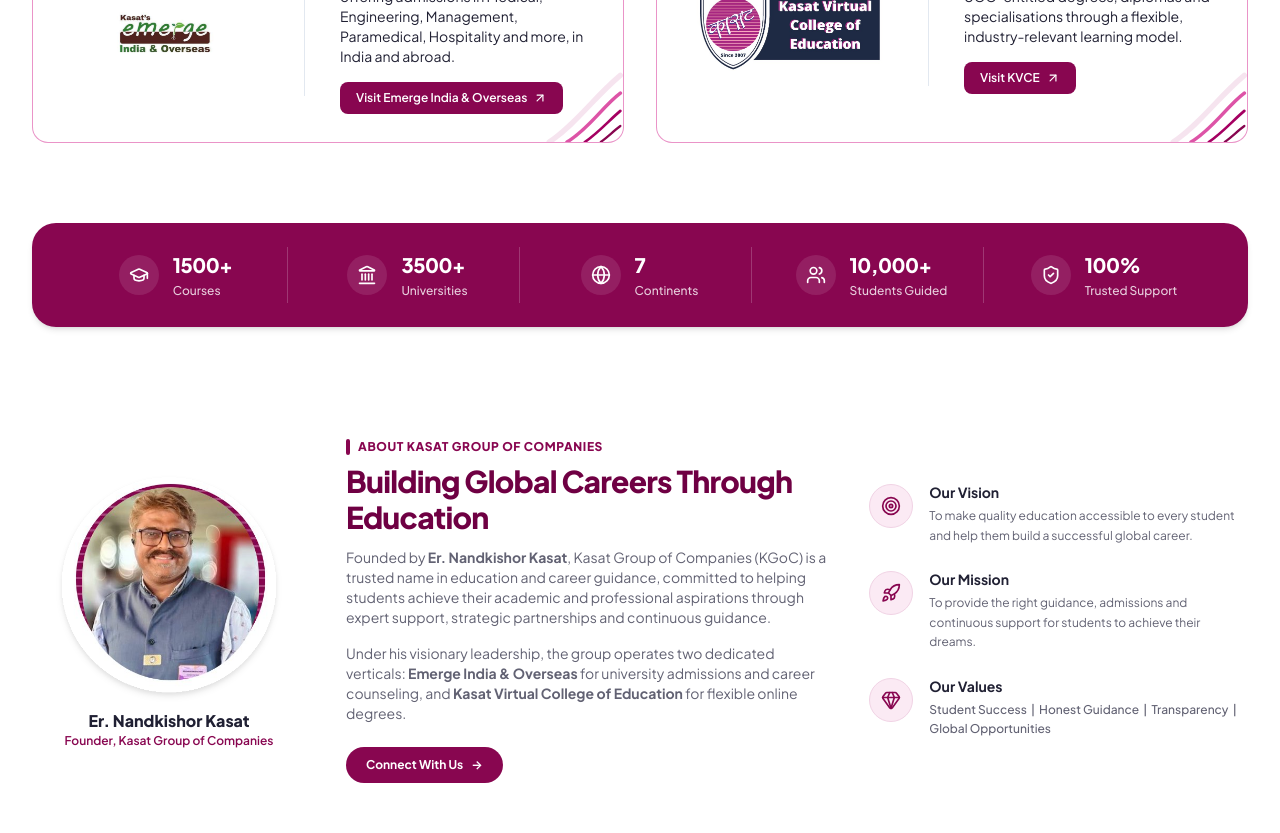
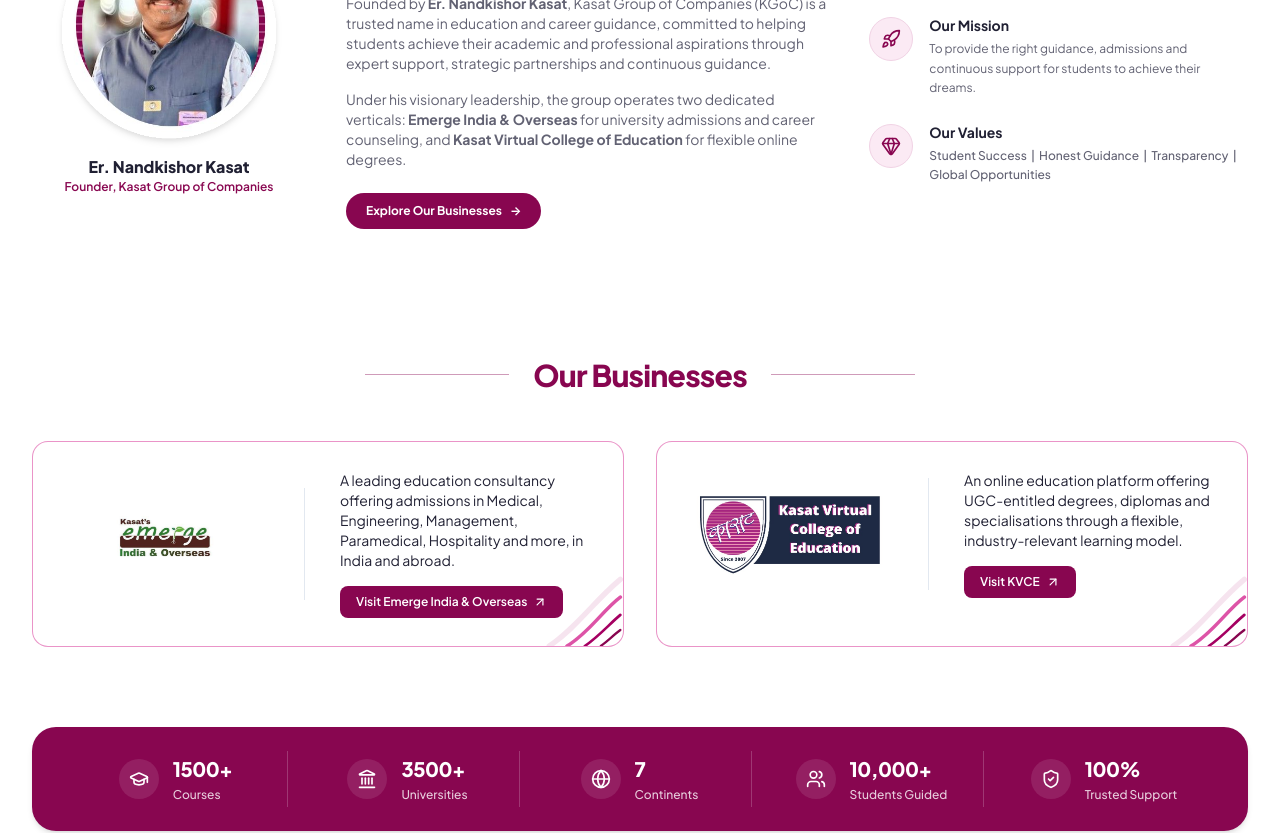
Before and after one commit to nishi-kasat/kgoc, a React (Vite) app: page / in a window 1280 px wide. Shown: the part 840-1673 px from the top of the page. Built offline with nearby package versions, Linux system fonts and the light colour scheme.

Commit message:
feat: reorder sections so Our Businesses is placed after About KGoC

```diff
--- a/src/App.jsx
+++ b/src/App.jsx
@@ -1,9 +1,9 @@
 import React from 'react';
 import { Navbar } from './components/Navbar';
 import { Hero } from './components/Hero';
+import { About } from './components/About';
 import { Businesses } from './components/Businesses';
 import { StatsBanner } from './components/StatsBanner';
-import { About } from './components/About';
 import { Contact } from './components/Contact';
 import { Footer } from './components/Footer';
 
@@ -14,17 +14,17 @@ function App() {
       <Navbar />
 
       <main>
-        {/* 1. Hero Section with user-specified sunset graduate image */}
+        {/* 1. Hero Section */}
         <Hero />
 
-        {/* 2. Our Businesses Section */}
+        {/* 2. About KGoC, Founder & Vision/Mission/Values */}
+        <About />
+
+        {/* 3. Our Businesses Section (Placed after About KGoC) */}
         <Businesses />
 
-        {/* 3. Deep Magenta Stats Ribbon Bar */}
+        {/* 4. Deep Magenta Stats Ribbon Bar */}
         <StatsBanner />
-
-        {/* 4. Unified About KGoC, Leadership & Vision/Mission (Founder info at single place without purple circle) */}
-        <About />
 
         {/* 5. Contact Us with Phone, WhatsApp & Clickable QR Code */}
         <Contact />
--- a/src/components/About.jsx
+++ b/src/components/About.jsx
@@ -57,13 +57,13 @@ export const About = () => {
               Under his visionary leadership, the group operates two dedicated verticals: <strong>Emerge India & Overseas</strong> for university admissions and career counseling, and <strong>Kasat Virtual College of Education</strong> for flexible online degrees.
             </p>
 
-            {/* Direct Connect Link */}
+            {/* Action Link to Our Businesses */}
             <div>
               <a
-                href="#contact"
+                href="#businesses"
                 className="inline-flex items-center gap-2 px-5 py-2.5 rounded-full text-xs font-bold text-white bg-[#880650] hover:bg-[#68003C] transition-all shadow-xs"
               >
-                <span>Connect With Us</span>
+                <span>Explore Our Businesses</span>
                 <span>→</span>
               </a>
             </div>
--- a/src/components/Navbar.jsx
+++ b/src/components/Navbar.jsx
@@ -28,7 +28,7 @@ export const Navbar = () => {
     const handleScroll = () => {
       setIsScrolled(window.scrollY > 20);
 
-      const sectionIds = ['home', 'businesses', 'about', 'contact'];
+      const sectionIds = ['home', 'about', 'businesses', 'contact'];
       const scrollPos = window.scrollY + 140;
 
       for (let i = sectionIds.length - 1; i >= 0; i--) {
```
